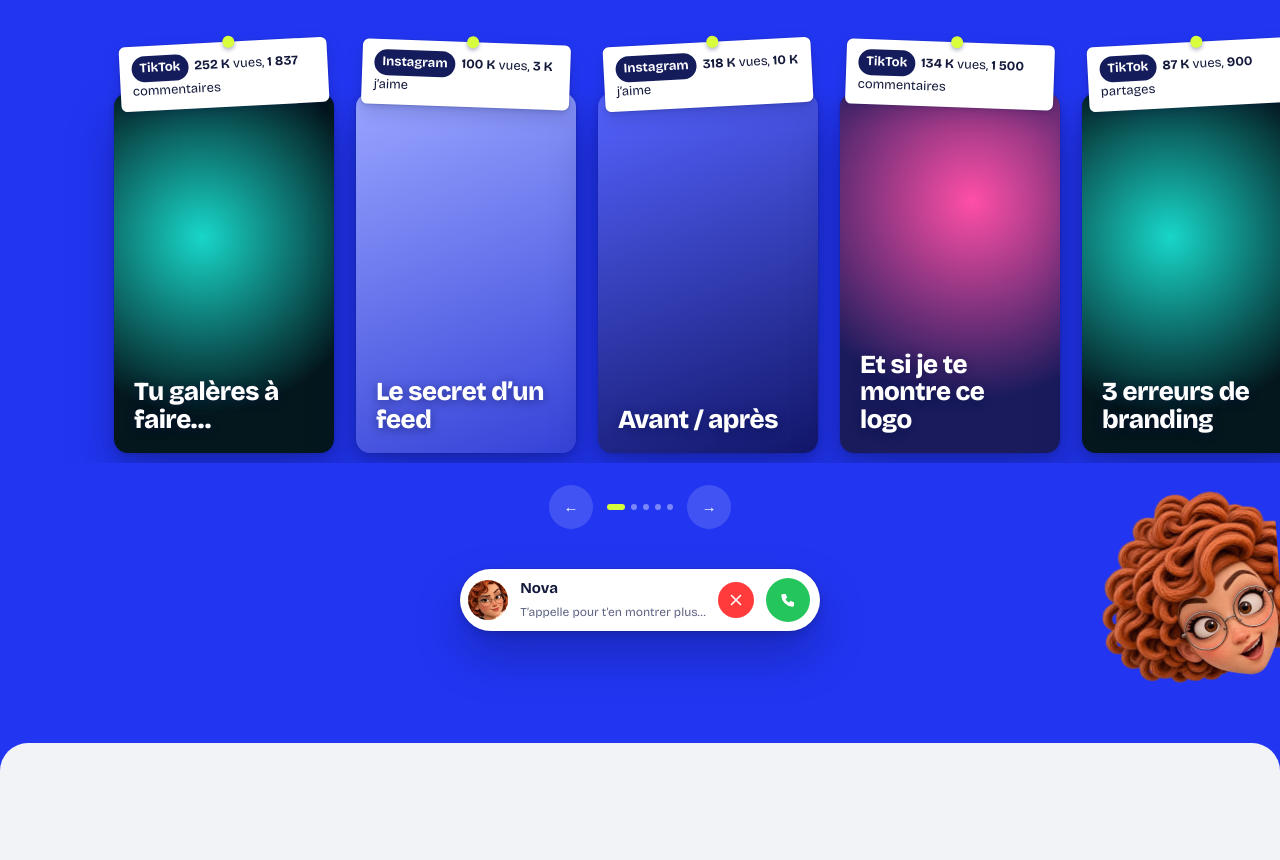
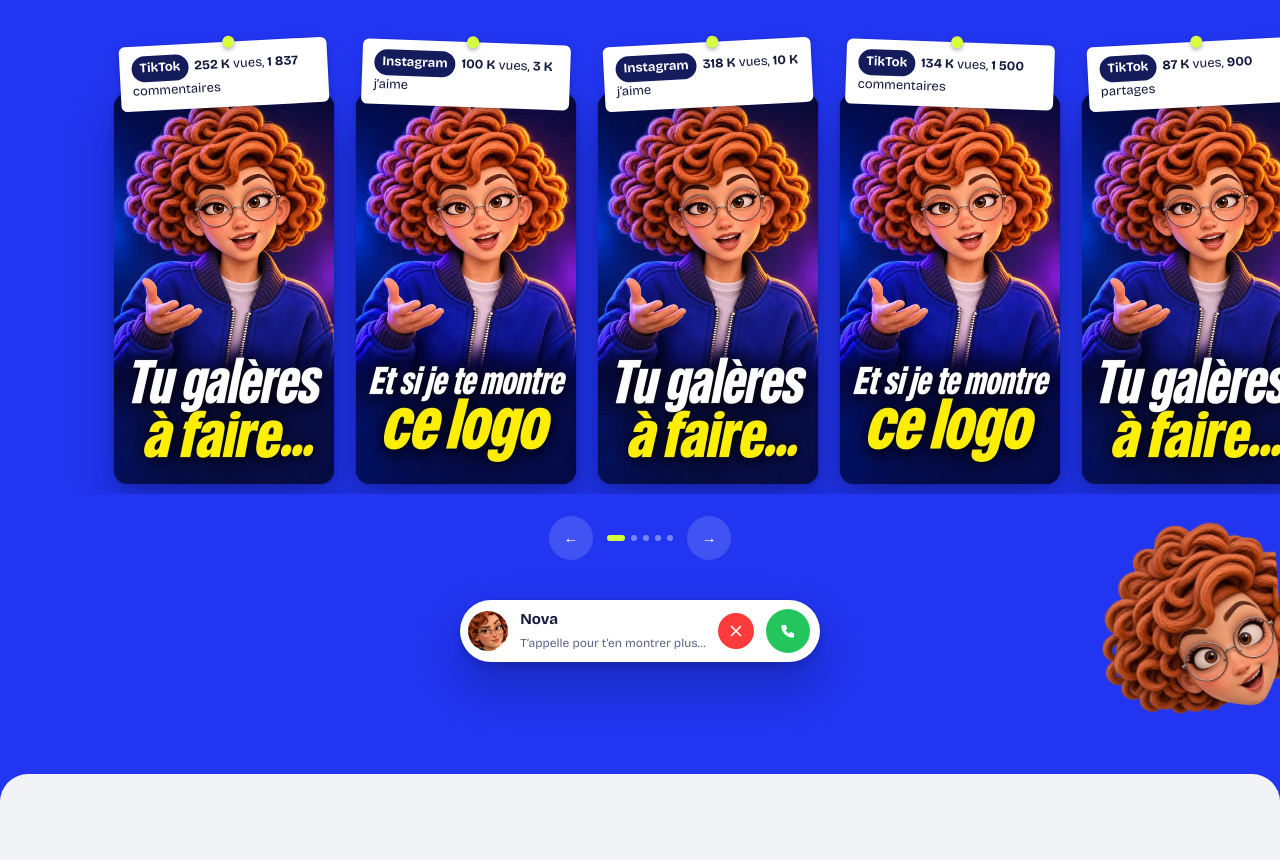
Before and after one commit to 09-zed/nova-studio, a plain HTML site: page index.html in a window 1280 px wide. Shown: the part 2676-3536 px from the top of the page. Drawn offline with nearby package versions, Linux system fonts and the light colour scheme; a web font is replaced by a local one.

Commit message:
Carrousel : vraies vignettes vidéo à la place des dégradés
Co-Authored-By: Claude Opus 5.5 <noreply@anthropic.com>
Claude-Session: https://claude.ai/code/session_013uQTHdqoBsLyDE2hafEbUx

```diff
--- a/index.html
+++ b/index.html
@@ -76,11 +76,11 @@
     <h2 class="display h2 videos-title"><img class="head" src="img/head.webp" alt="">Des vidéos. <em>Des chiffres.</em></h2>
     <div class="carousel" id="carousel">
       <div class="track" tabindex="0" aria-label="Vidéos, faire défiler horizontalement">
-        <figure class="vid"><figcaption class="ticket"><span class="tag navy">TikTok</span><b>252 K</b> vues, <b>1 837</b> commentaires</figcaption><div class="screen v1"><span>Tu galères à faire…</span></div></figure>
-        <figure class="vid"><figcaption class="ticket"><span class="tag navy">Instagram</span><b>100 K</b> vues, <b>3 K</b> j’aime</figcaption><div class="screen v2"><span>Le secret d’un feed</span></div></figure>
-        <figure class="vid"><figcaption class="ticket"><span class="tag navy">Instagram</span><b>318 K</b> vues, <b>10 K</b> j’aime</figcaption><div class="screen v3"><span>Avant / après</span></div></figure>
-        <figure class="vid"><figcaption class="ticket"><span class="tag navy">TikTok</span><b>134 K</b> vues, <b>1 500</b> commentaires</figcaption><div class="screen v4"><span>Et si je te montre ce logo</span></div></figure>
-        <figure class="vid"><figcaption class="ticket"><span class="tag navy">TikTok</span><b>87 K</b> vues, <b>900</b> partages</figcaption><div class="screen v1"><span>3 erreurs de branding</span></div></figure>
+        <figure class="vid"><figcaption class="ticket"><span class="tag navy">TikTok</span><b>252 K</b> vues, <b>1 837</b> commentaires</figcaption><div class="screen"><img src="img/video-a.webp" alt="Vidéo « Tu galères à faire… »" width="440" height="782" loading="lazy"></div></figure>
+        <figure class="vid"><figcaption class="ticket"><span class="tag navy">Instagram</span><b>100 K</b> vues, <b>3 K</b> j’aime</figcaption><div class="screen"><img src="img/video-b.webp" alt="Vidéo « Et si je te montre ce logo »" width="440" height="782" loading="lazy"></div></figure>
+        <figure class="vid"><figcaption class="ticket"><span class="tag navy">Instagram</span><b>318 K</b> vues, <b>10 K</b> j’aime</figcaption><div class="screen"><img src="img/video-a.webp" alt="Vidéo « Tu galères à faire… »" width="440" height="782" loading="lazy"></div></figure>
+        <figure class="vid"><figcaption class="ticket"><span class="tag navy">TikTok</span><b>134 K</b> vues, <b>1 500</b> commentaires</figcaption><div class="screen"><img src="img/video-b.webp" alt="Vidéo « Et si je te montre ce logo »" width="440" height="782" loading="lazy"></div></figure>
+        <figure class="vid"><figcaption class="ticket"><span class="tag navy">TikTok</span><b>87 K</b> vues, <b>900</b> partages</figcaption><div class="screen"><img src="img/video-a.webp" alt="Vidéo « Tu galères à faire… »" width="440" height="782" loading="lazy"></div></figure>
       </div>
       <div class="car-ctrl"><button class="arrow" data-dir="-1" aria-label="Précédent">←</button><div class="dots"></div><button class="arrow" data-dir="1" aria-label="Suivant">→</button></div>
     </div>
--- a/style.css
+++ b/style.css
@@ -105,12 +105,8 @@ img,svg{display:block}
 .vid:nth-child(even) .ticket{transform:rotate(2deg)}
 .ticket::before{content:"";position:absolute;top:-6px;left:50%;width:12px;height:12px;border-radius:50%;background:var(--lime);box-shadow:0 2px 4px rgba(10,16,70,.35)}
 .ticket .tag{margin:0 6px 0 0}
-.screen{height:360px;border-radius:14px;display:flex;align-items:flex-end;padding:20px;font-weight:800;font-size:26px;line-height:1.05;letter-spacing:-.02em;box-shadow:var(--shadow-lg)}
-.v1{background:radial-gradient(circle at 40% 40%,#18d6c8,#04171d 70%)}
-.v2{background:linear-gradient(160deg,#9aa6ff,#3542d8)}
-.v3{background:linear-gradient(160deg,#5563ff,#12176a)}
-.v4{background:radial-gradient(circle at 60% 30%,#ff4fa6,#191b5c 70%)}
-.screen span{color:#fff;text-shadow:0 2px 10px rgba(10,16,70,.5)}
+.screen{aspect-ratio:9/16;border-radius:14px;overflow:hidden;background:var(--navy);box-shadow:var(--shadow-lg)}
+.screen img{display:block;width:100%;height:100%;object-fit:cover}
 .car-ctrl{display:flex;align-items:center;justify-content:center;gap:14px;margin-top:22px}
 .arrow{width:44px;height:44px;touch-action:manipulation;transition:transform .16s var(--ease-out),background-color .15s ease,color .15s ease;border-radius:50%;border:0;background:rgba(255,255,255,.15);color:#fff;cursor:pointer;font-size:15px}
 .arrow:active{transform:scale(.94)}
```
Also changed, not shown: img/video-a.webp (added), img/video-b.webp (added).
